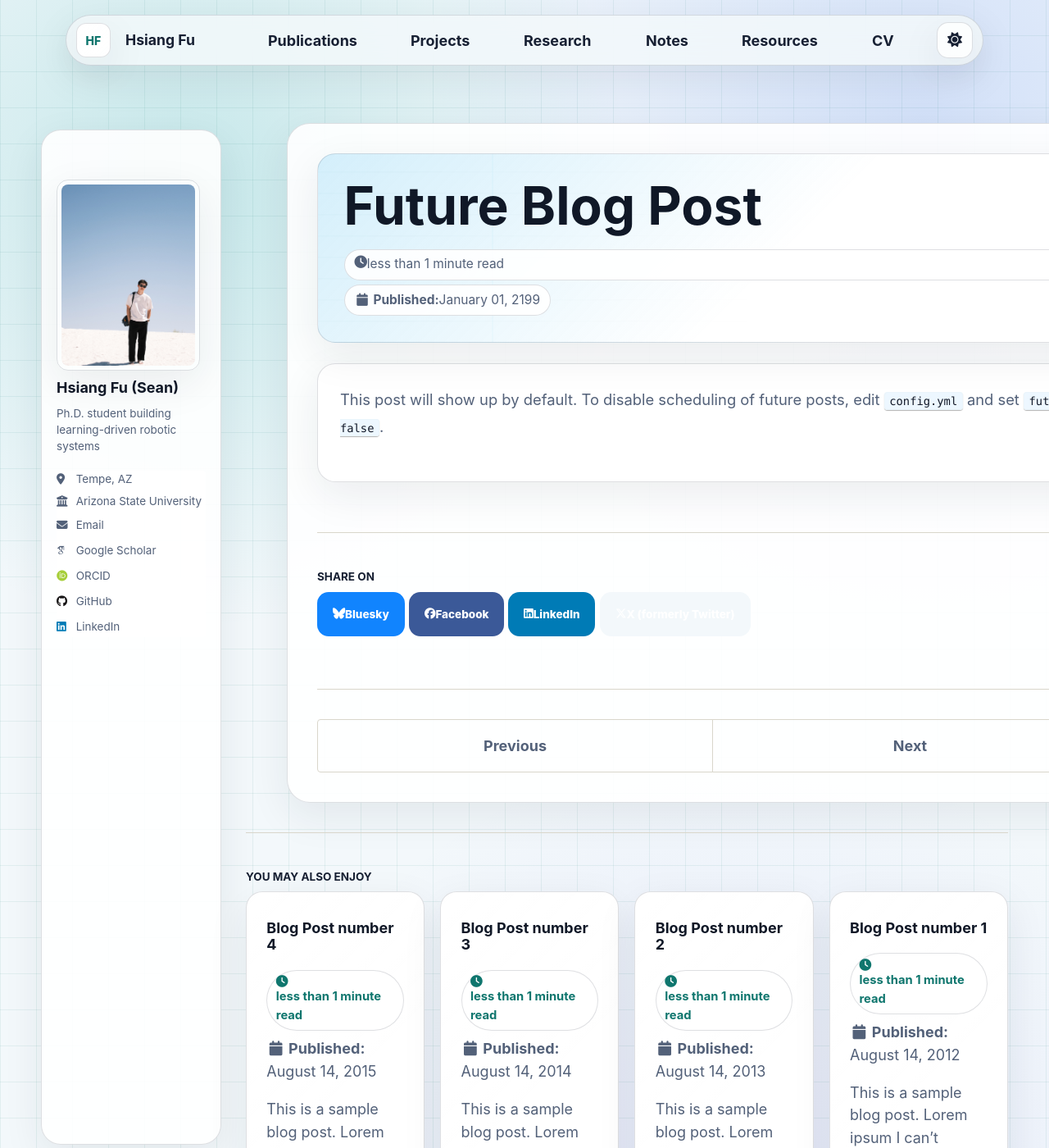
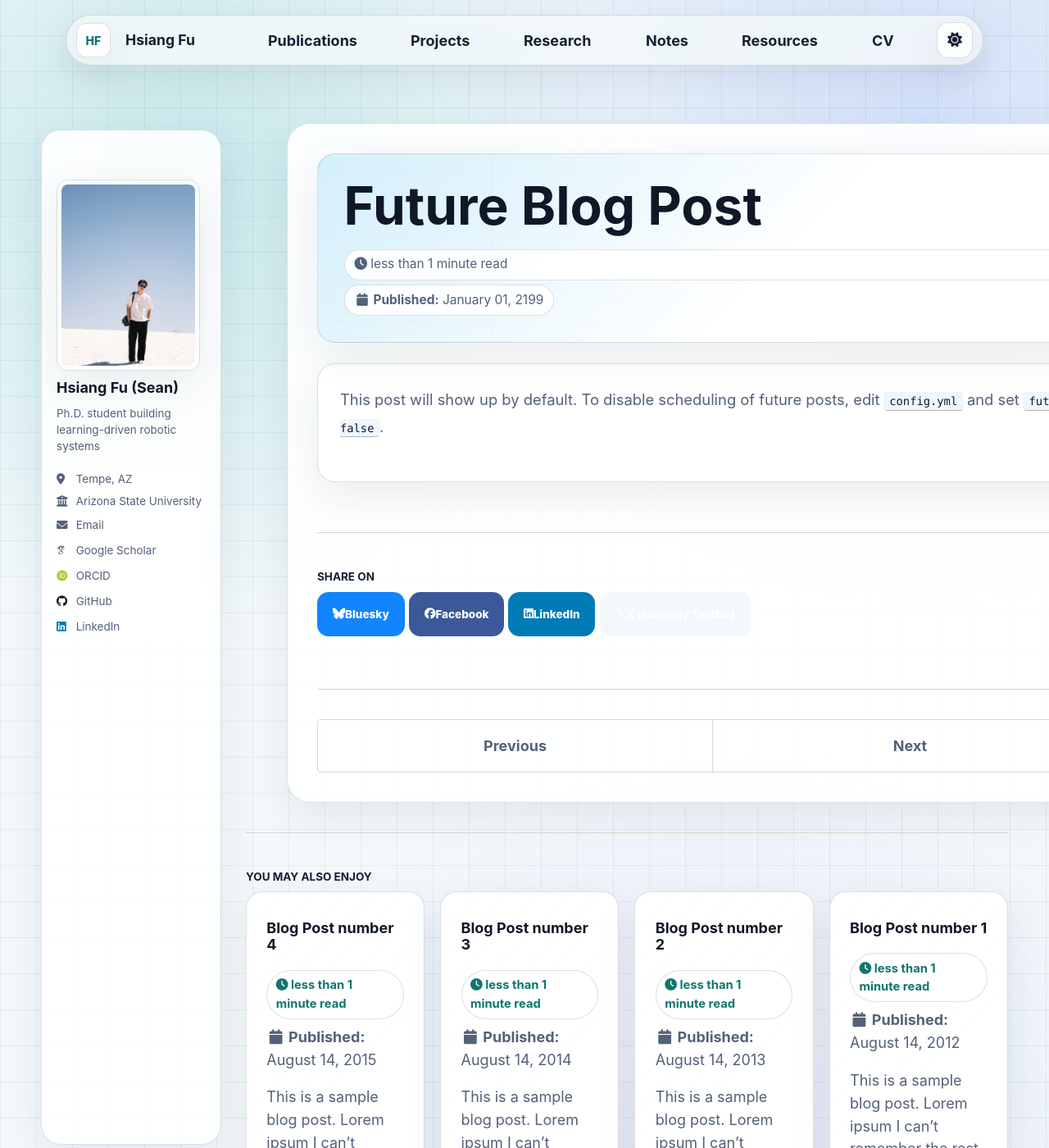
Before and after one commit to hsiang-fu/hsiang-fu.github.io, a Jekyll site: the page built from _posts/2199-01-01-future-post.md, in a window 1280 px wide and 1400 px high. Shown: the whole window at 82% size. Built offline with Jekyll 4.4.1, drawn with Linux system fonts in a browser that asks for light colours; some web fonts are replaced; a script that is not in the unit is left out.

Commit message:
Fix publication metadata spacing

```diff
--- a/_sass/layout/_modern.scss
+++ b/_sass/layout/_modern.scss
@@ -1551,8 +1551,7 @@ body {
 }
 
 .archive__item > p:not(.archive__item-excerpt):first-of-type {
-  display: inline-flex;
-  flex-wrap: wrap;
+  display: inline-block;
   width: fit-content;
   max-width: 100%;
   padding: 0.34rem 0.58rem;
@@ -1778,8 +1777,7 @@ body {
 .detail-meta,
 .page--detail .page__date,
 .page--detail .page__meta {
-  display: inline-flex;
-  flex-wrap: wrap;
+  display: inline-block;
   width: fit-content;
   max-width: 100%;
   margin: 0.3rem 0 0;
```
